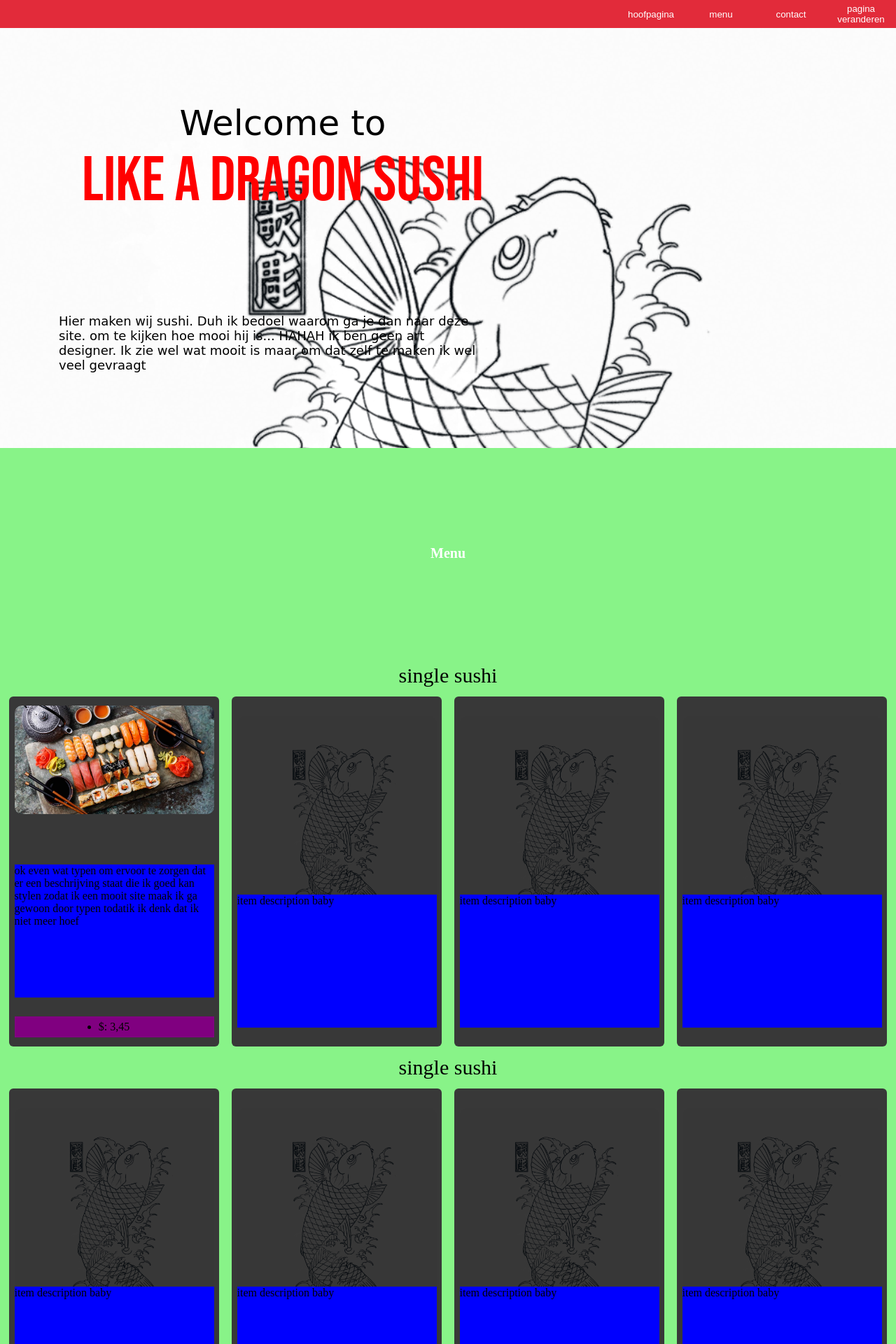
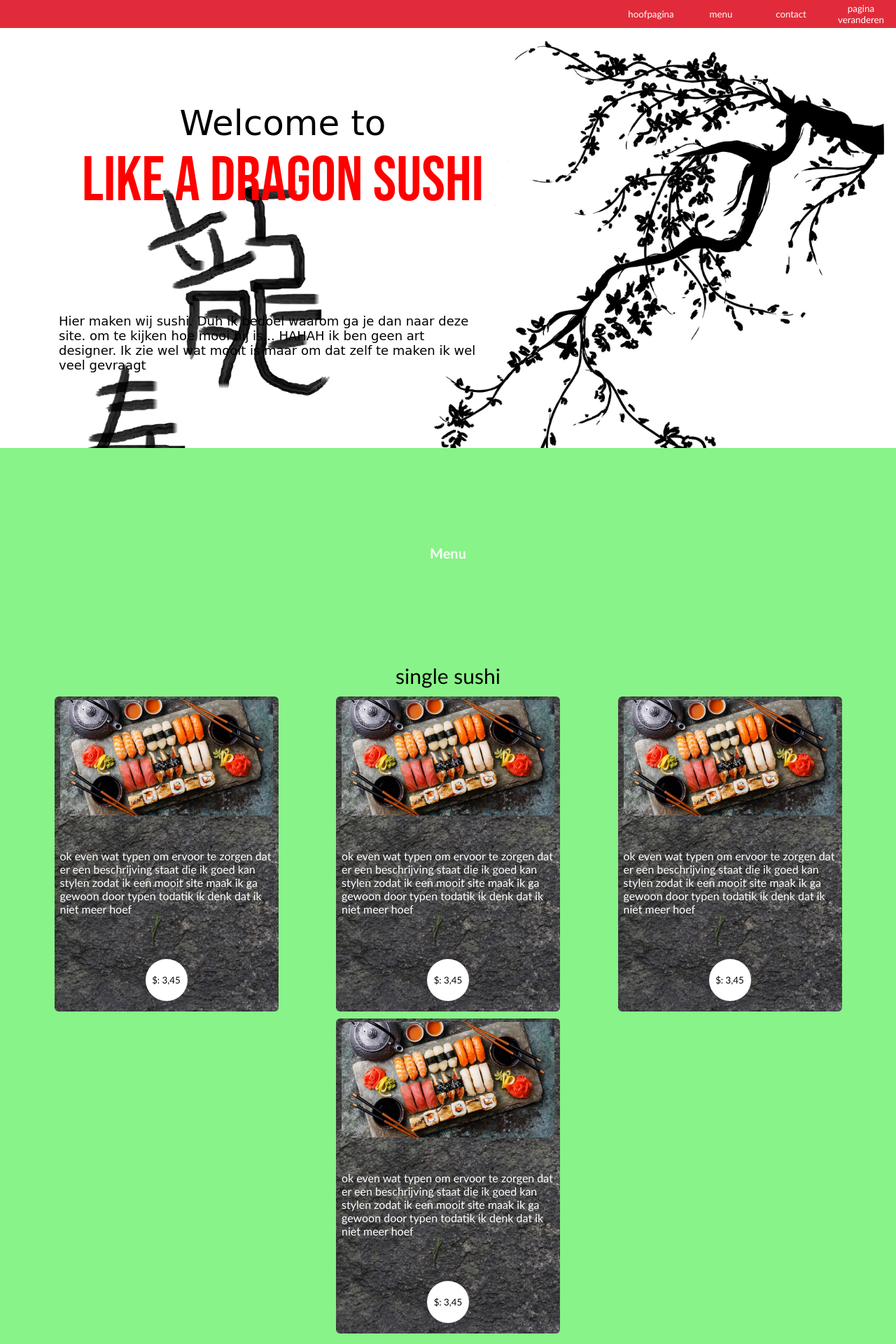
Before and after one commit to Draagn282/Sushi-like-a-dragon, a PHP site: page / in a window 1280 px wide. Shown: the top 1920 px of the page at 70% size. Run offline with PHP 8.4, Linux system fonts and the light colour scheme; some web fonts are replaced.

Commit message:
update 23-2-2022

```diff
--- a/css/styles.css
+++ b/css/styles.css
@@ -2,6 +2,7 @@
   margin: 0;
   padding: 0;
   box-sizing: border-box;
+  font-family: "Gill Sans", "Gill Sans MT", Calibri, "Trebuchet MS", sans-serif;
 }
 
 body {
@@ -78,7 +79,7 @@
 .base_main_div {
   width: 100%;
   height: 600px;
-  background-image: url(./img/Nishiki_fish.png);
+  background-image: url(../img/Dragon\ Shushi.png);
   background-size: cover;
 }
 
@@ -210,10 +211,11 @@
 }
 
 .menu_item {
-  width: 300px;
-  height: 500px;
+  width: 320px;
+  height: 450px;
   margin: 5px;
-  background-color: rgb(56, 56, 56);
+  background-image: url(../img/dark-stone-surface-2.jpg);
+  background-size: cover;
   border-radius: 6px;
   display: flex;
   flex-direction: column;
@@ -223,7 +225,7 @@
 
 .item_picture {
   width: 95%;
-  height: 200px;
+  height: 150px;
 }
 
 .item_picture img {
@@ -233,17 +235,39 @@
 
 .item_description {
   width: 95%;
-  height: 190px;
-  background-color: blue;
+  height: 200px;
+  display: flex;
+  justify-content: center;
+  align-items: center;
+}
+
+.item_description p {
+  color: white;
+  font-family: "Gill Sans", "Gill Sans MT", Calibri, "Trebuchet MS", sans-serif;
 }
 
 .item_cost {
   width: 95%;
-  height: 30px;
-  background-color: purple;
+  height: 60px;
   display: flex;
   justify-content: center;
   align-items: center;
+  margin-bottom: 10px;
+}
+
+.item_add_butn {
+  width: 60px;
+  height: 60px;
+  background-color: white;
+  border: none;
+  border-radius: 100%;
+  transition: 0.1s ease-in;
+}
+
+.item_add_butn:hover {
+  cursor: pointer;
+  background-color: rgb(41, 226, 57);
+  color: white;
 }
 
 /* contact page */
--- a/index.php
+++ b/index.php
@@ -68,37 +68,55 @@
                 </p>
               </div>
               <div class="item_cost">
-                <ul>
-                  <li>$: 3,45</li>
-                </ul>
+                <button class="item_add_butn">$: 3,45</button>
               </div>
             </div>
             <div class="menu_item">
               <div class="item_picture">
-                <img style="width: 100%" src="./img/Nishiki_fish.png" />
+                <img src="./img/Shusi.jpg" />
               </div>
               <div class="item_description">
-                <p>item description baby</p>
+                <p>
+                  ok even wat typen om ervoor te zorgen dat er een beschrijving
+                  staat die ik goed kan stylen zodat ik een mooit site maak ik
+                  ga gewoon door typen todatik ik denk dat ik niet meer hoef
+                </p>
+              </div>
+              <div class="item_cost">
+                <button class="item_add_butn">$: 3,45</button>
               </div>
             </div>
             <div class="menu_item">
               <div class="item_picture">
-                <img style="width: 100%" src="./img/Nishiki_fish.png" />
+                <img src="./img/Shusi.jpg" />
               </div>
               <div class="item_description">
-                <p>item description baby</p>
+                <p>
+                  ok even wat typen om ervoor te zorgen dat er een beschrijving
+                  staat die ik goed kan stylen zodat ik een mooit site maak ik
+                  ga gewoon door typen todatik ik denk dat ik niet meer hoef
+                </p>
+              </div>
+              <div class="item_cost">
+                <button class="item_add_butn">$: 3,45</button>
               </div>
             </div>
             <div class="menu_item">
               <div class="item_picture">
-                <img style="width: 100%" src="./img/Nishiki_fish.png" />
+                <img src="./img/Shusi.jpg" />
               </div>
               <div class="item_description">
-                <p>item description baby</p>
+                <p>
+                  ok even wat typen om ervoor te zorgen dat er een beschrijving
+                  staat die ik goed kan stylen zodat ik een mooit site maak ik
+                  ga gewoon door typen todatik ik denk dat ik niet meer hoef
+                </p>
+              </div>
+              <div class="item_cost">
+                <button class="item_add_butn">$: 3,45</button>
               </div>
             </div>
-          </div>
-        </div>
+
         <div class="menu_card_div">
           <div class="card_title">
             <p>single sushi</p>
@@ -106,34 +124,62 @@
           <div class="card_items">
             <div class="menu_item">
               <div class="item_picture">
-                <img style="width: 100%" src="./img/Nishiki_fish.png" />
+                <img src="./img/Shusi.jpg" />
               </div>
               <div class="item_description">
-                <p>item description baby</p>
+                <p>
+                  ok even wat typen om ervoor te zorgen dat er een beschrijving
+                  staat die ik goed kan stylen zodat ik een mooit site maak ik
+                  ga gewoon door typen todatik ik denk dat ik niet meer hoef
+                </p>
+              </div>
+              <div class="item_cost">
+                <button class="item_add_butn">$: 3,45</button>
               </div>
             </div>
             <div class="menu_item">
               <div class="item_picture">
-                <img style="width: 100%" src="./img/Nishiki_fish.png" />
+                <img src="./img/Shusi.jpg" />
               </div>
               <div class="item_description">
-                <p>item description baby</p>
+                <p>
+                  ok even wat typen om ervoor te zorgen dat er een beschrijving
+                  staat die ik goed kan stylen zodat ik een mooit site maak ik
+                  ga gewoon door typen todatik ik denk dat ik niet meer hoef
+                </p>
+              </div>
+              <div class="item_cost">
+                <button class="item_add_butn">$: 3,45</button>
               </div>
             </div>
             <div class="menu_item">
               <div class="item_picture">
-                <img style="width: 100%" src="./img/Nishiki_fish.png" />
+                <img src="./img/Shusi.jpg" />
               </div>
               <div class="item_description">
-                <p>item description baby</p>
+                <p>
+                  ok even wat typen om ervoor te zorgen dat er een beschrijving
+                  staat die ik goed kan stylen zodat ik een mooit site maak ik
+                  ga gewoon door typen todatik ik denk dat ik niet meer hoef
+                </p>
+              </div>
+              <div class="item_cost">
+                <button class="item_add_butn">$: 3,45</button>
               </div>
             </div>
             <div class="menu_item">
               <div class="item_picture">
-                <img style="width: 100%" src="./img/Nishiki_fish.png" />
+                <img src="./img/Shusi.jpg" />
               </div>
               <div class="item_description">
-                <p>item description baby</p>
+                <p>
+                  ok even wat typen om ervoor te zorgen dat er een beschrijving
+                  staat die ik goed kan stylen zodat ik een mooit site maak ik
+                  ga gewoon door typen todatik ik denk dat ik niet meer hoef
+                </p>
+              </div>
+              <div class="item_cost">
+                <button class="item_add_butn">$: 3,45</button>
               </div>
             </div>
           </div>
```
Also changed, not shown: img/dark-stone-surface-2.jpg (added).
